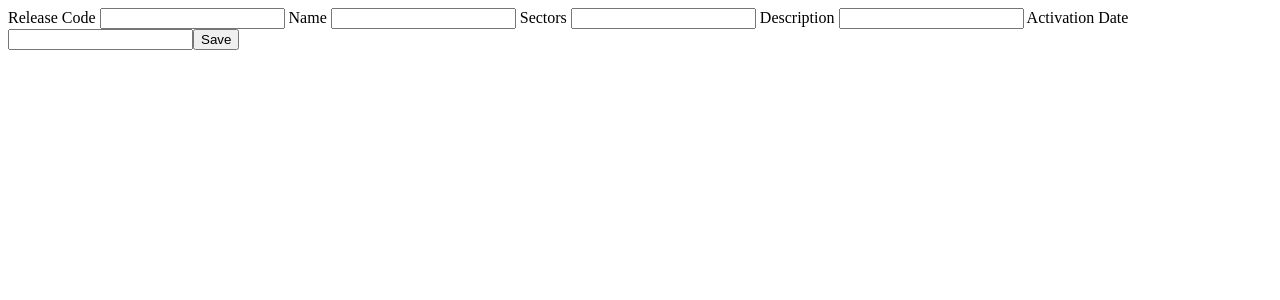
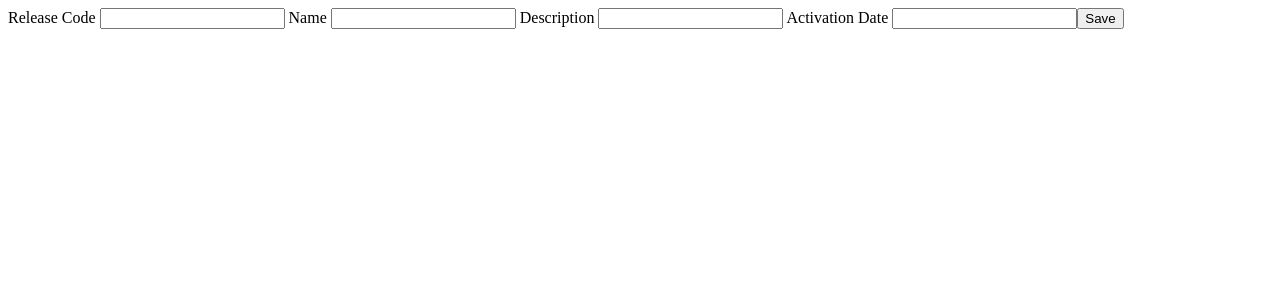
Before and after one commit to mihaistancu/xsd-studio, an Angular app: page /new-cdm-release in a window 1280 px wide. Shown: the top 300 px of the page. Built offline with nearby package versions, Linux system fonts and the light colour scheme.

Commit message:
Remove sectors from cdm release

```diff
--- a/src/app/cdm-release/cdm-release.component.html
+++ b/src/app/cdm-release/cdm-release.component.html
@@ -1,5 +1,4 @@
 Release Code <input type="text" [(ngModel)]="release.code">
 Name <input type="text" [(ngModel)]="release.name">
-Sectors <input type="text" [(ngModel)]="release.sectors">
 Description <input type="text" [(ngModel)]="release.description">
 Activation Date <input type="text" [(ngModel)]="release.activationDate">
--- a/src/app/cdm-release/cdm-release.component.ts
+++ b/src/app/cdm-release/cdm-release.component.ts
@@ -10,7 +10,6 @@ export class CdmReleaseComponent implements OnInit {
   release = {
     code: '',
     name: '',
-    sectors: '',
     description: '',
     activationDate: ''
   };
--- a/src/app/shared/cdm-release.service.ts
+++ b/src/app/shared/cdm-release.service.ts
@@ -20,7 +20,6 @@ export class CdmReleaseService {
       name: request.name,
       activationDate: request.activationDate,
       description: request.description,
-      sectors: request.sectors,
       status: 'Draft'
     });
     return of();
@@ -30,7 +29,6 @@ export class CdmReleaseService {
 export interface AddCdmReleaseRequest {
   code: string,
   name: string,
-  sectors: string,
   description: string,
   activationDate: string
 }
@@ -46,7 +44,6 @@ export interface CdmRelease {
   code: string,
   name: string,
   status: string,
-  sectors: string,
   description: string,
   activationDate: string
 }
```
